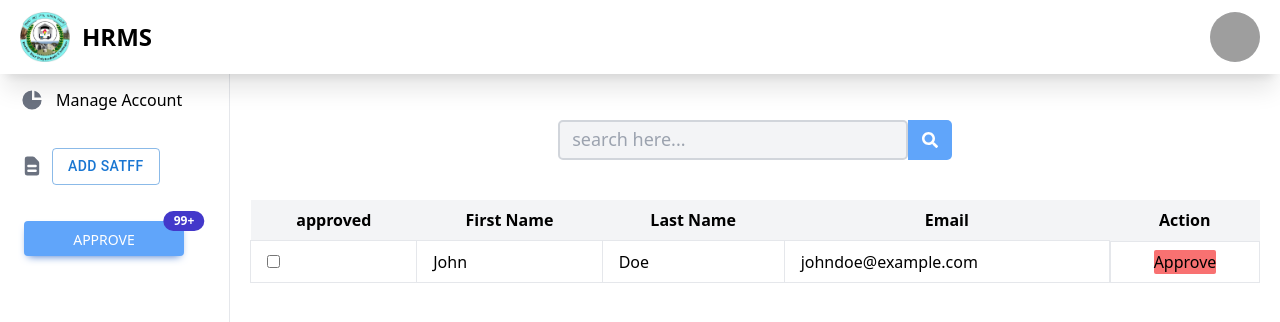
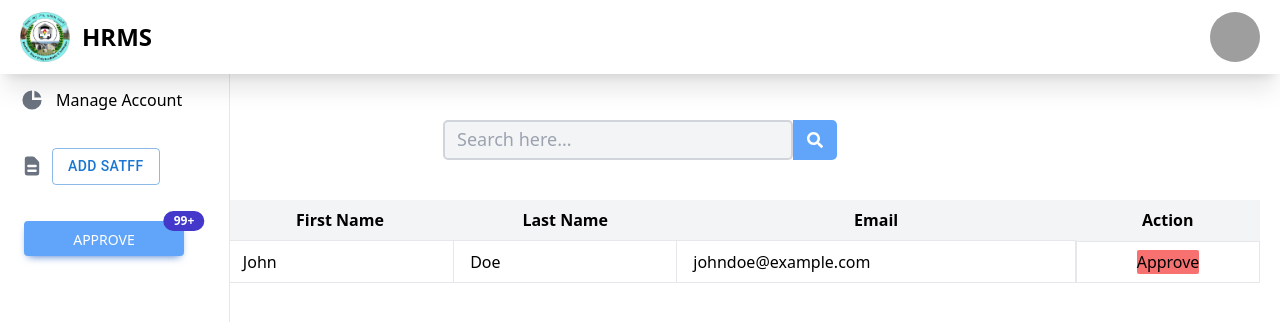
Before and after one commit to Chachu21/HRMS, a React (Create React App) app in the folder frontend/: page /admin/dashboard/approverequest in a window 1280 px wide. Shown: the top 322 px of the page. Built offline with nearby package versions, Linux system fonts and the light colour scheme; grey boxes are pictures that could not be loaded.

Commit message:
modify dapartmentHeadDashboard

```diff
--- a/frontend/src/comopnents/dashboard/admin/AdminSideBar.jsx
+++ b/frontend/src/comopnents/dashboard/admin/AdminSideBar.jsx
@@ -3,8 +3,8 @@ import { Link } from "react-router-dom";
 import AddStaffCustomizedDialogs from "../../../pages/Registration/AddStaffCustomizedDiaogs";
 
 const AdminSidebar = () => {
-  const [isOpenSublink, setIsOpenSublink] = useState(false)
-    return (
+  const [isOpenSublink, setIsOpenSublink] = useState(false);
+  return (
     <div>
       <aside
         id="logo-sidebar"
@@ -47,13 +47,6 @@ const AdminSidebar = () => {
                 ></path>
               </svg>
               <AddStaffCustomizedDialogs />
-              {isOpenSublink && (
-                <ul
-                  id="dropdown-pages"
-                  className="flex flex-col bg-gray-50 justify-center items-center py-2 space-y-2"
-                ></ul>
-              )}
-
 
             </li>
             <li className="flex items-center">
@@ -84,3 +77,11 @@ const AdminSidebar = () => {
 };
 
 export default AdminSidebar;
+
+
+// {isOpenSublink && (
+//                 <ul
+//                   id="dropdown-pages"
+//                   className="flex flex-col bg-gray-50 justify-center items-center py-2 space-y-2"
+//                 ></ul>
+//               )}
--- a/frontend/src/comopnents/dashboard/admin/ApproveRequest.jsx
+++ b/frontend/src/comopnents/dashboard/admin/ApproveRequest.jsx
@@ -56,8 +56,8 @@ const ApproveRequest = () => {
   };
 
   return (
-    <div className="flex ml-[18%] flex-col mt-20">
-      <div className="flex justify-center items-center rounded-[5px] mx-4 my-10 ">
+    <div className="flex flex-col mt-20">
+      <div className="flex justify-center items-center rounded-[5px] mx-4 my-10">
         <form
           action=""
           onSubmit={handleSubmit}
@@ -71,8 +71,8 @@ const ApproveRequest = () => {
               setFormData({ ...formData, searchQuery: e.target.value });
             }}
             type="text"
-            className="bg-gray-100 w-[250px] outline-none border-2 border-gray-300 pl-3 lg:w-[350px] h-10 rounded-[5px] placeholder:text-[18px] leading-4 font-normal"
-            placeholder="search here..."
+            className="bg-gray-100 w-[250px] lg:w-[350px] outline-none border-2 border-gray-300 pl-3 h-10 rounded-[5px] placeholder:text-[18px] leading-4 font-normal"
+            placeholder="Search here..."
           />
           <button
             type="submit"
@@ -82,11 +82,11 @@ const ApproveRequest = () => {
           </button>
         </form>
       </div>
-      <div className="flex justify-center items-center px-5">
+      <div className="flex justify-center items-center px-5 overflow-x-auto">
         <table className="table-auto w-full">
           <thead className="bg-gray-100">
             <tr>
-              <th className="px-4 py-2">approved</th>
+              <th className="px-4 py-2">Approved</th>
               <th className="px-4 py-2">First Name</th>
               <th className="px-4 py-2">Last Name</th>
               <th className="px-4 py-2">Email</th>
--- a/frontend/src/comopnents/dashboard/departmentHead/EmployeeRequistion.jsx
+++ b/frontend/src/comopnents/dashboard/departmentHead/EmployeeRequistion.jsx
@@ -1,10 +1,14 @@
 import React, { useState, useEffect } from "react";
-//import { useHistory } from "react-router-dom";
+import { useNavigate } from "react-router-dom";
 import axios from "axios";
 
 const EmployeeRequistion = () => {
   const [leaveRequestData, setLeaveRequestData] = useState([]);
-  //const history = useHistory();
+  const navigate = useNavigate();
+
+  const handleForward = (id) => {
+    navigate(`/leave-request/${id}`); // Replace with your desired route
+  };
 
   useEffect(() => {
     axios
@@ -22,7 +26,7 @@ const EmployeeRequistion = () => {
   //   };
 
   return (
-    <div className="flex flex-col">
+    <div className="flex flex-col ml-[20%] mr-[1%]">
       <h1 className="text-2xl font-bold mb-4">Leave Request</h1>
       <table className="table-auto border-collapse border border-gray-400">
         <thead>
@@ -42,7 +46,7 @@ const EmployeeRequistion = () => {
               <td className="px-4 py-2">
                 <button
                   className="bg-blue-500 hover:bg-blue-700 text-white font-bold py-2 px-4 rounded"
-                  //   onClick={() => handleForward(request.id)}
+                  onClick={() => handleForward(request.id)}
                 >
                   Forward
                 </button>
--- a/frontend/src/comopnents/dashboard/departmentHead/ManageJobRank.jsx
+++ b/frontend/src/comopnents/dashboard/departmentHead/ManageJobRank.jsx
@@ -1,10 +1,14 @@
 import React, { useState, useEffect } from "react";
-//import { useHistory } from "react-router-dom";
+import { useNavigate } from "react-router-dom";
 import axios from "axios";
 
 const ManageJobRank = () => {
   const [jobRankData, setJobRankData] = useState([]);
-  //const history = useHistory();
+  const navigate = useNavigate();
+
+  const handleForward = (id) => {
+    navigate(`/leave-request/${id}`); // Replace with your desired route
+  };
 
   useEffect(() => {
     axios
@@ -17,12 +21,8 @@ const ManageJobRank = () => {
       });
   }, []);
 
-  //   const handleForward = (id) => {
-  //     history.push(`/job-rank/${id}`); // Replace with your desired route
-  //   };
-
   return (
-    <div className="flex flex-col">
+    <div className="flex flex-col ml-[20%] mr-[1%]">
       <h1 className="text-2xl font-bold mb-4">Job Rank Table</h1>
       <table className="table-auto border-collapse border border-gray-400">
         <thead>
@@ -40,9 +40,9 @@ const ManageJobRank = () => {
               <td className="px-4 py-2">{rank.level}</td>
               <td className="px-4 py-2">{rank.cv}</td>
               <td className="px-4 py-2">
-                <button
+              <button
                   className="bg-blue-500 hover:bg-blue-700 text-white font-bold py-2 px-4 rounded"
-                  //   onClick={() => handleForward(rank.id)}
+                  onClick={() => handleForward(rank.id)}
                 >
                   Forward
                 </button>
--- a/frontend/src/comopnents/dashboard/departmentHead/ManagePermission.jsx
+++ b/frontend/src/comopnents/dashboard/departmentHead/ManagePermission.jsx
@@ -1,10 +1,10 @@
 import React, { useState, useEffect } from "react";
-//import { useHistory } from "react-router-dom";
+import { useNavigate } from "react-router-dom";
 import axios from "axios";
 
 const ManagePermission = () => {
   const [permissionData, setPermissionData] = useState([]);
-  //const history = useHistory();
+  const navigate = useNavigate();
 
   useEffect(() => {
     axios
@@ -17,12 +17,12 @@ const ManagePermission = () => {
       });
   }, []);
 
-  // const handleForward = (id) => {
-  //   history.push(`/another-component/${id}`); // Replace with your desired route
-  // };
+  const handleForward = (id) => {
+    navigate(`/leave-request/${id}`); // Replace with your desired route
+  };
 
   return (
-    <div className="flex flex-col">
+    <div className="flex flex-col ml-[20%] mr-[1%]">
       <h1 className="text-2xl font-bold mb-4">Permission requests</h1>
       <table className="table-auto border-collapse border border-gray-400">
         <thead>
@@ -31,7 +31,7 @@ const ManagePermission = () => {
             <th className="px-4 py-2 text-left">Type</th>
             <th className="px-4 py-2 text-left">Reason</th>
             <th className="px-4 py-2 text-left">Start Date</th>
-            <th className="px-4 py2 text-left">Return Date</th>
+            <th className="px-4 py-2 text-left">Return Date</th>
             <th className="px-4 py-2 text-left">Status</th>
             <th className="px-4 py-2 text-left">Action</th>
           </tr>
@@ -48,7 +48,7 @@ const ManagePermission = () => {
               <td className="px-4 py-2">
                 <button
                   className="bg-blue-500 hover:bg-blue-700 text-white font-bold py-2 px-4 rounded"
-                  // onClick={() => handleForward(permission.id)}
+                  onClick={() => handleForward(permission.id)}
                 >
                   Forward
                 </button>
--- a/frontend/src/pages/Login.jsx
+++ b/frontend/src/pages/Login.jsx
@@ -55,11 +55,11 @@ const Login = () => {
     try {
       const response = await loginUser(email, password);
       const { user, token } = response;
+      if(token != null){
       localStorage.setItem("token", token);
-      const role_id = user.role_id;
-      console.log(role_id);
 
-      switch (role_id) {
+
+      switch (user.role_id) {
         case 1:
           navigate("/admin/dashboard");
           break;
@@ -79,6 +79,8 @@ const Login = () => {
           navigate("/");
           break;
       }
+
+    }
     } catch (error) {
       dispatch(setError(error.message));
     }
```
